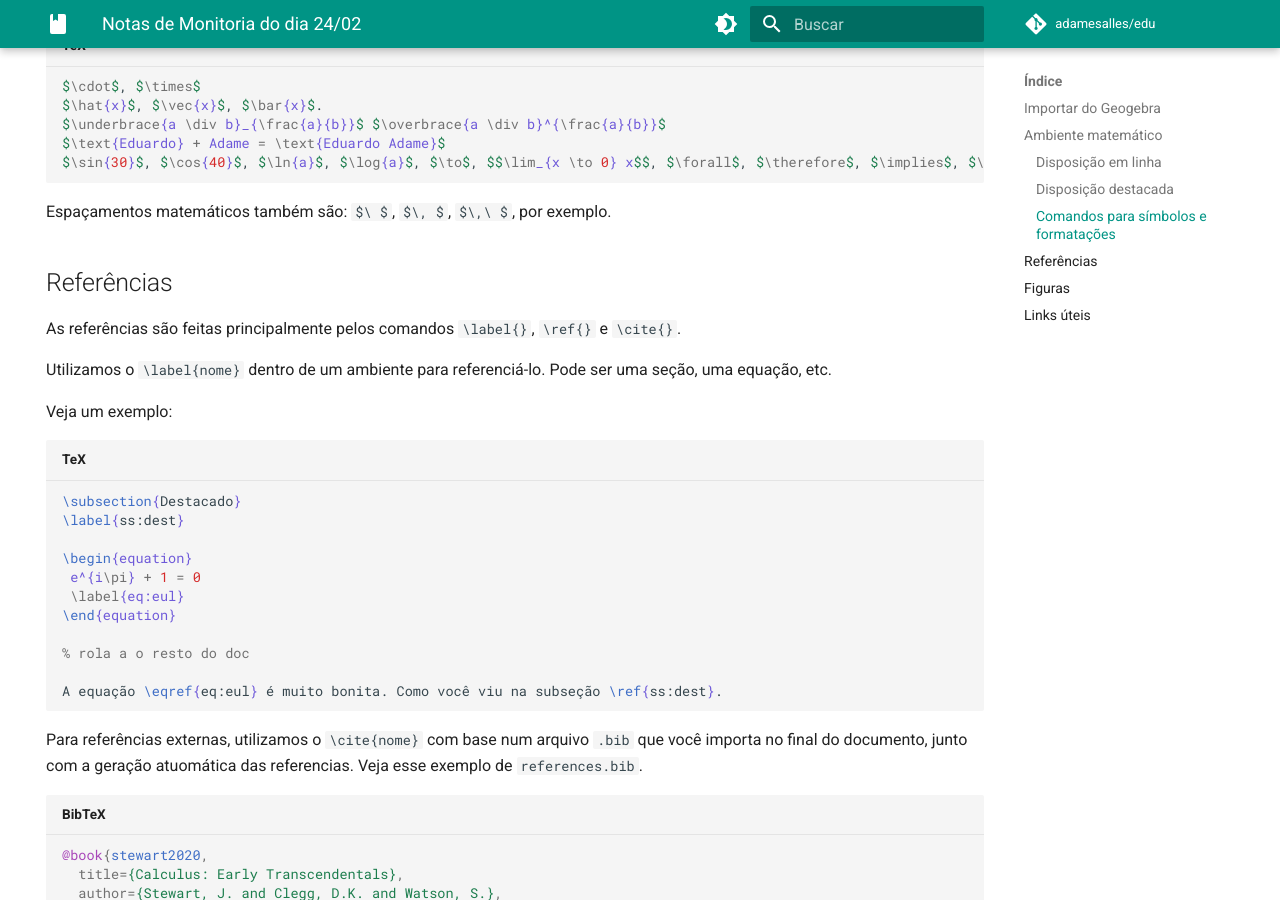
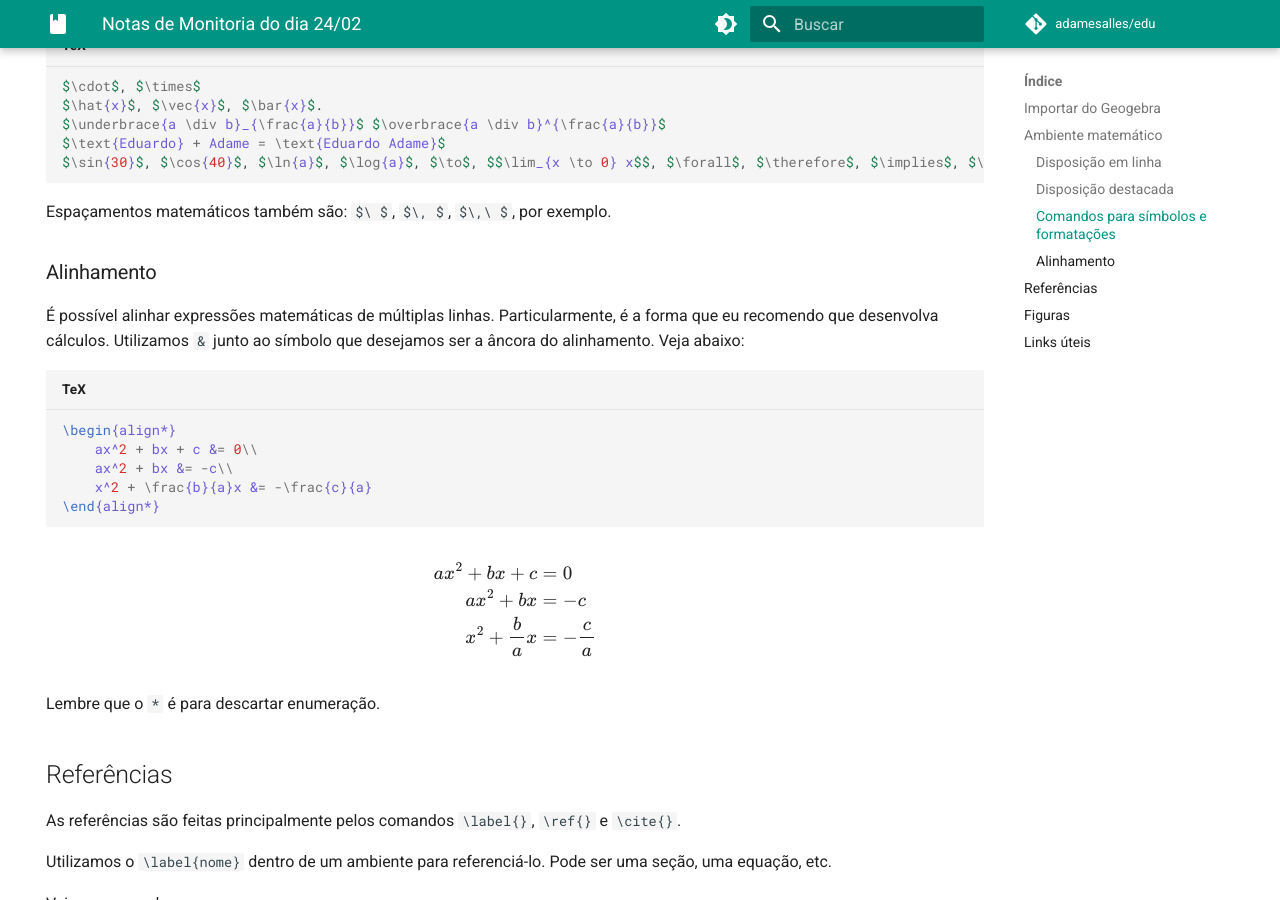
Before and after one commit to adamesalles/edu, an MkDocs documentation site: the page built from docs/introcomp/24-02.md, in a window 1280 px wide and 900 px high, scrolled down 2697 px. Built offline with MkDocs 1.6.1 and Material for MkDocs 9.7.7, drawn with Linux system fonts in a browser that asks for light colours; comment, search, counter and statistics services are not loaded.

Commit message:
Modificando 24-02

````diff
--- a/docs/introcomp/24-02.md
+++ b/docs/introcomp/24-02.md
@@ -121,6 +121,28 @@ $\sin{30}$, $\cos{40}$, $\ln{a}$, $\log{a}$, $\to$, $$\lim_{x \to 0} x$$, $\fora
 
 Espaçamentos matemáticos também são: `$\ $`, `$\, $`, `$\,\ $`, por exemplo.
 
+### Alinhamento
+
+É possível alinhar expressões matemáticas de múltiplas linhas. Particularmente, é a forma que eu recomendo que desenvolva cálculos. Utilizamos `&` junto ao símbolo que desejamos ser a âncora do alinhamento. Veja abaixo:
+
+```tex
+\begin{align*}
+    ax^2 + bx + c &= 0\\
+    ax^2 + bx &= -c\\
+    x^2 + \frac{b}{a}x &= -\frac{c}{a}
+\end{align*}
+```
+
+$$
+\begin{align*}
+    ax^2 + bx + c &= 0\\
+    ax^2 + bx &= -c\\
+    x^2 + \frac{b}{a}x &= -\frac{c}{a}
+\end{align*}
+$$
+
+Lembre que o `*` é para descartar enumeração.
+
 ## Referências
 
 As referências são feitas principalmente pelos comandos `\label{}`, `\ref{}` e `\cite{}`.
````
